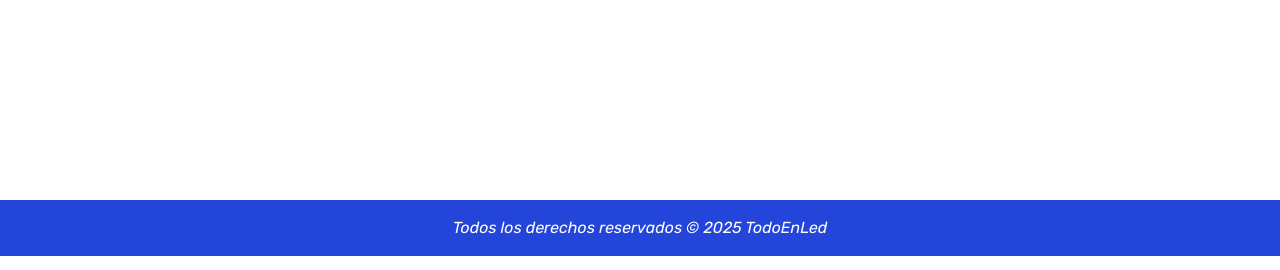
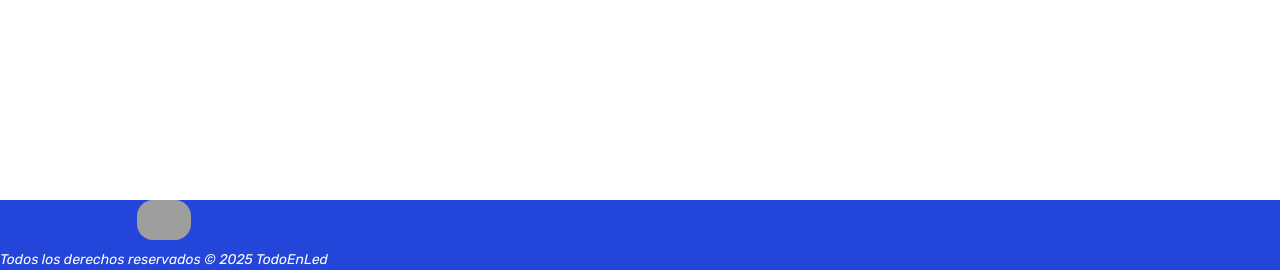
Before and after one commit to Edgarbri26/todoEnLed-online, a PHP site: page /todoEnLed-online/app/Controllers/controller_index.php in a window 1280 px wide. Shown: the part 728-998 px from the top of the page. Run offline with PHP 8.4, Linux system fonts and the light colour scheme; data that the repository does not hold is empty; some libraries are stand-ins or nearby versions; grey boxes are pictures that could not be loaded.

Commit message:
Mejora en el pie de página: se reestructuró el diseño para incluir un logo, derechos reservados y enlaces a redes sociales, optimizando la presentación y la accesibilidad.

```diff
--- a/Public/templates/footer.php
+++ b/Public/templates/footer.php
@@ -2,17 +2,35 @@
 <script src="src/js/compents/todoEnLed-header.js"></script>
   <script src="src/js/script.js"></script>
 
-
-  <footer class="bg-azul-principal text-white py-4 col-span-2">
-    <!--section class="max-w-7xl mx-auto grid grid-cols-3 text-center">
-      <article class="flex flex-col items-center gap-2">
-        <img src="https://cdn.shopify.com/s/files/1/0554/7045/7024/files/1736366062710-767533264-CASHEAONLINE-04.jpg?v=1736366073" alt="logo cashea"
-        class=" rounded-2xl h-10 object-cover mb-2.5">
-        <h3 class="text-2xl font-bold">Paga con cashea</h3>
-        <p class="text-gray-100 text-sm">Con Mercado Pago, paga en cuotas y aprovecha la comodidad de financiación que te da tu banco, o hazlo con efectivo en puntos de pago. ¡Y siempre es seguro!</p>
-    </section-->
-    <p class="text-center">Todos los derechos reservados &copy; <?php echo date('Y'); ?> TodoEnLed</p>
-  </footer>
+  <footer class="bg-azul-principal text-white py-6 col-span-2">
+  <div class="max-w-7xl mx-auto flex flex-col md:flex-row items-center justify-between gap-4">
+    <!-- Logo y derechos -->
+    <div class="flex flex-col items-center md:items-start">
+      <img src="https://cdn.shopify.com/s/files/1/0554/7045/7024/files/1736366062710-767533264-CASHEAONLINE-04.jpg?v=1736366073"
+           alt="logo cashea"
+           class="rounded-2xl h-10 object-cover mb-2.5">
+      <p class="text-center md:text-left text-sm">Todos los derechos reservados &copy; <?php echo date('Y'); ?> TodoEnLed</p>
+    </div>
+    <!-- Iconos de redes sociales -->
+    <div class="flex gap-6 mt-4 md:mt-0">
+      <!-- Mercado Libre -->
+      <a href="https://www.mercadolibre.com/" target="_blank" aria-label="Mercado Libre" class="hover:text-yellow-400 transition">
+        <!-- Inserta aquí el SVG del icono de Mercado Libre -->
+        <svg width="28" height="28" viewBox="0 0 32 32" fill="currentColor"><!-- SVG aquí --></svg>
+      </a>
+      <!-- Instagram -->
+      <a href="https://www.instagram.com/tuusuario" target="_blank" aria-label="Instagram" class="hover:text-pink-400 transition">
+        <!-- Inserta aquí el SVG del icono de Instagram -->
+        <svg width="28" height="28" viewBox="0 0 32 32" fill="currentColor"><!-- SVG aquí --></svg>
+      </a>
+      <!-- Facebook -->
+      <a href="https://www.facebook.com/tuusuario" target="_blank" aria-label="Facebook" class="hover:text-blue-400 transition">
+        <!-- Inserta aquí el SVG del icono de Facebook -->
+        <svg width="28" height="28" viewBox="0 0 32 32" fill="currentColor"><!-- SVG aquí --></svg>
+      </a>
+    </div>
+  </div>
+</footer>
 
 
 </body>
```
